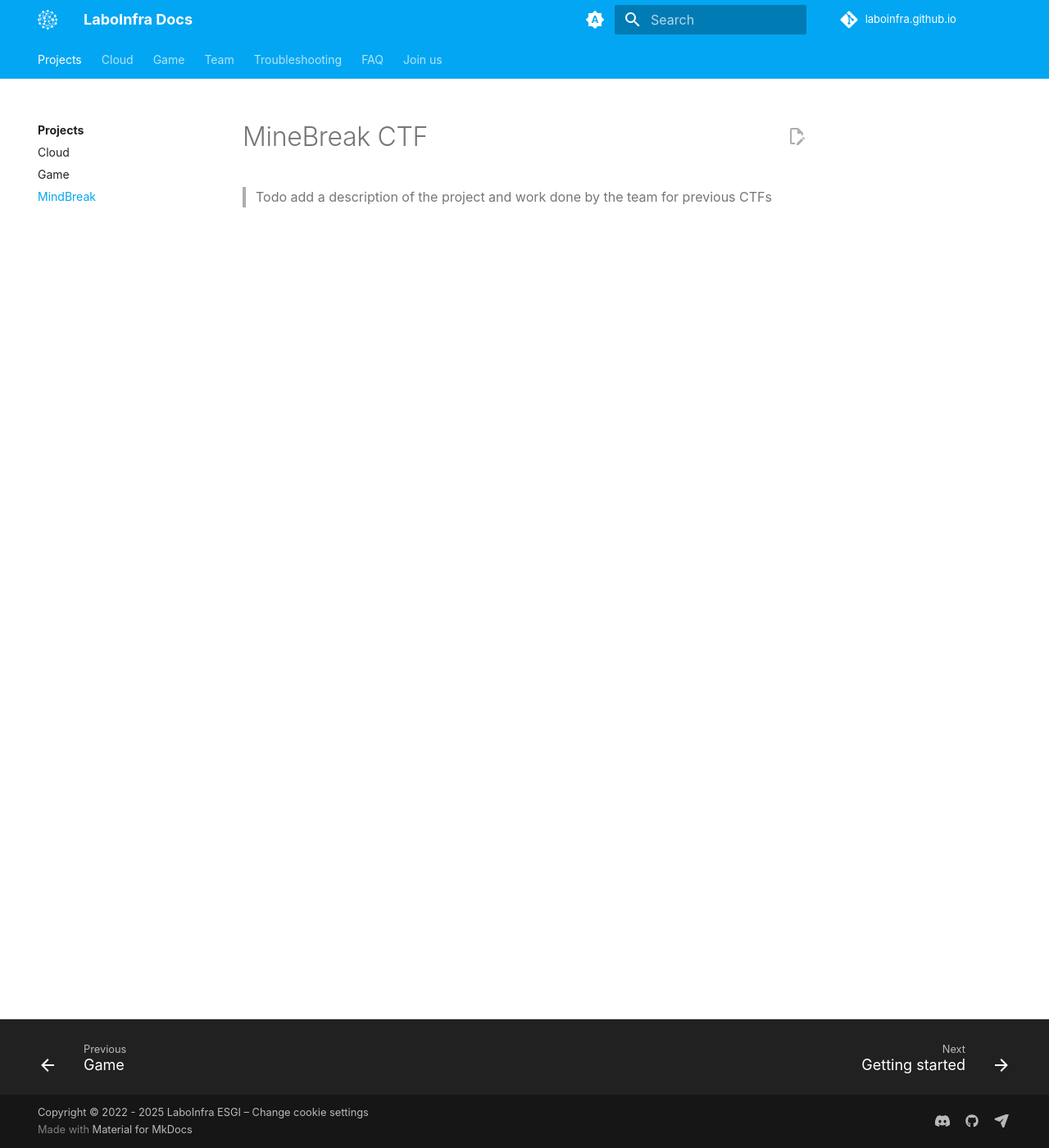
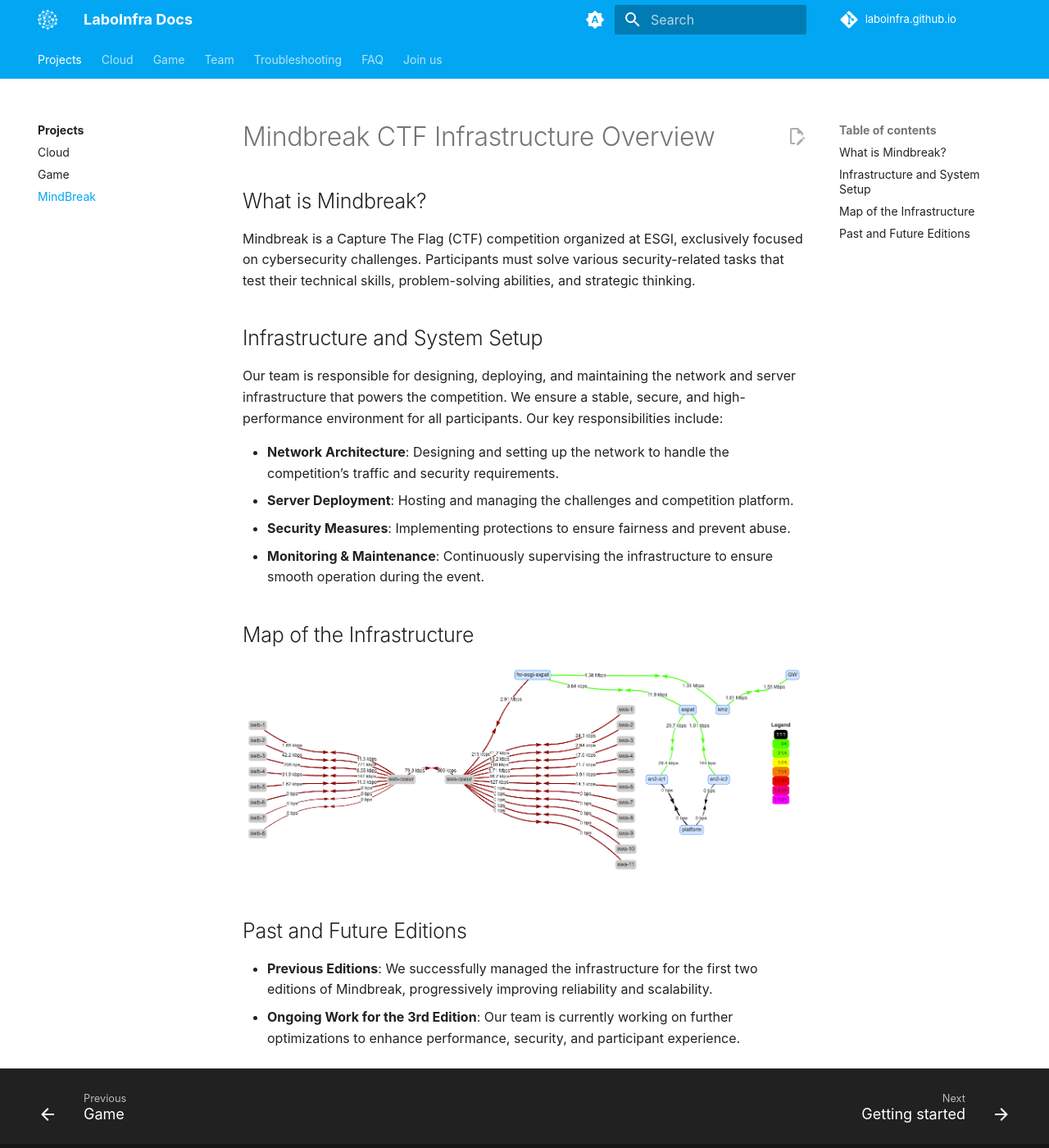
Before and after one commit to LaboInfra/laboinfra.github.io, an MkDocs documentation site: the page built from docs/project/mindbreak.md, in a window 1280 px wide and 1400 px high. Shown: the whole window at 82% size. Built offline with MkDocs 1.6.1 and Material for MkDocs 9.7.7, drawn with Linux system fonts in a browser that asks for light colours; comment, search, counter and statistics services are not loaded.

Commit message:
added info for project of labo

```diff
--- a/docs/project/mindbreak.md
+++ b/docs/project/mindbreak.md
@@ -1,3 +1,19 @@
-# MineBreak CTF
+# Mindbreak CTF Infrastructure Overview
 
-> Todo add a description of the project and work done by the team for previous CTFs
+## What is Mindbreak?
+Mindbreak is a Capture The Flag (CTF) competition organized at ESGI, exclusively focused on cybersecurity challenges. Participants must solve various security-related tasks that test their technical skills, problem-solving abilities, and strategic thinking.
+
+## Infrastructure and System Setup
+Our team is responsible for designing, deploying, and maintaining the network and server infrastructure that powers the competition. We ensure a stable, secure, and high-performance environment for all participants. Our key responsibilities include:
+
+- **Network Architecture**: Designing and setting up the network to handle the competition’s traffic and security requirements.
+- **Server Deployment**: Hosting and managing the challenges and competition platform.
+- **Security Measures**: Implementing protections to ensure fairness and prevent abuse.
+- **Monitoring & Maintenance**: Continuously supervising the infrastructure to ensure smooth operation during the event.
+
+## Map of the Infrastructure
+![Mindbreak Infrastructure Map](mindbreak-infrastructure-map.png)
+
+## Past and Future Editions
+- **Previous Editions**: We successfully managed the infrastructure for the first two editions of Mindbreak, progressively improving reliability and scalability.
+- **Ongoing Work for the 3rd Edition**: Our team is currently working on further optimizations to enhance performance, security, and participant experience.
--- a/mkdocs.yml
+++ b/mkdocs.yml
@@ -44,6 +44,8 @@ markdown_extensions:
   - admonition
   - pymdownx.details
   - attr_list
+  - md_in_html
+  - pymdownx.blocks.caption
   - pymdownx.emoji:
       emoji_index: !!python/name:material.extensions.emoji.twemoji
       emoji_generator: !!python/name:material.extensions.emoji.to_svg
@@ -51,6 +53,7 @@ markdown_extensions:
 plugins:
   - search
   - social
+  - glightbox
   - git-authors
   - git-revision-date-localized:
       enable_creation_date: true
--- a/pyproject.toml
+++ b/pyproject.toml
@@ -14,6 +14,7 @@ mkdocs-material = {extras = ["imaging"], version = "^9.6.5"}
 mkdocs-git-revision-date-localized-plugin = "^1.3.0"
 mkdocs-git-committers-plugin-2 = "^2.4.1"
 mkdocs-git-authors-plugin = "^0.9.2"
+mkdocs-glightbox = "^0.4.0"
 
 
 [build-system]
```
Also changed, not shown: docs/index.md (+1 -1 lines), docs/project/game.md (+11 -2 lines), docs/project/mindbreak-infrastructure-map.png (added), 1 other file.
